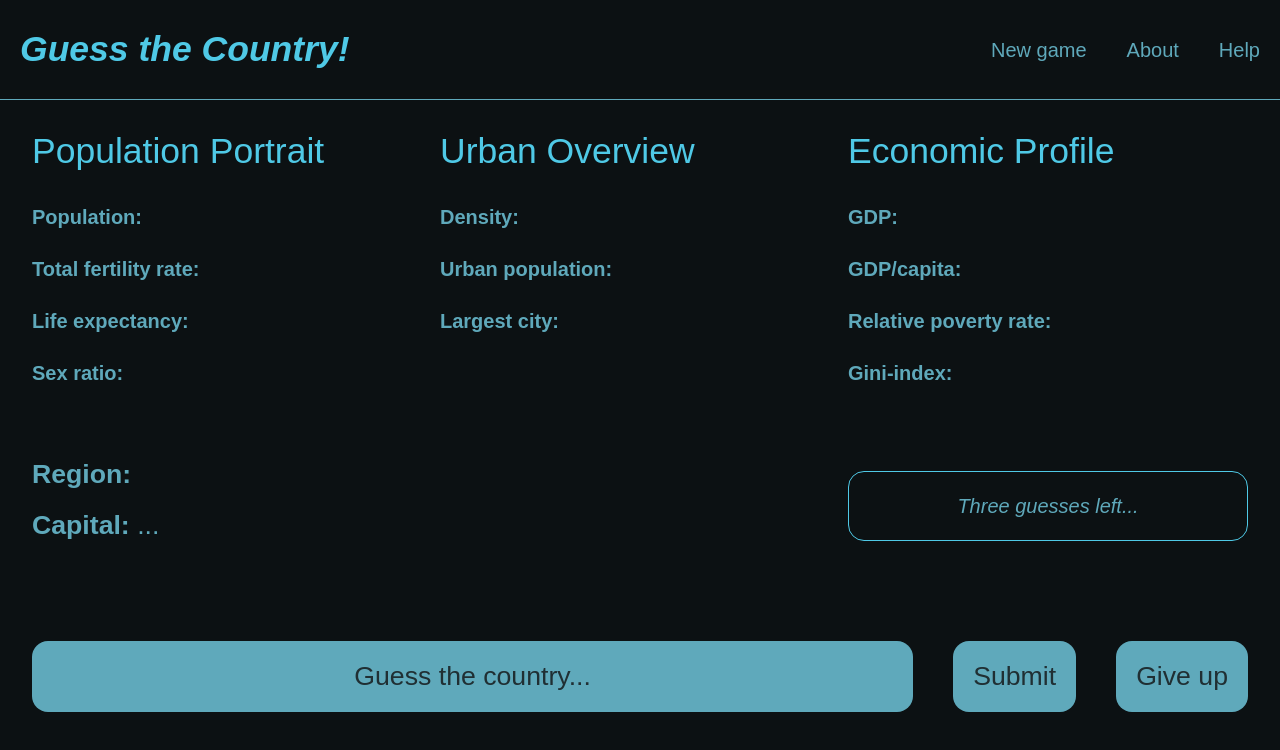
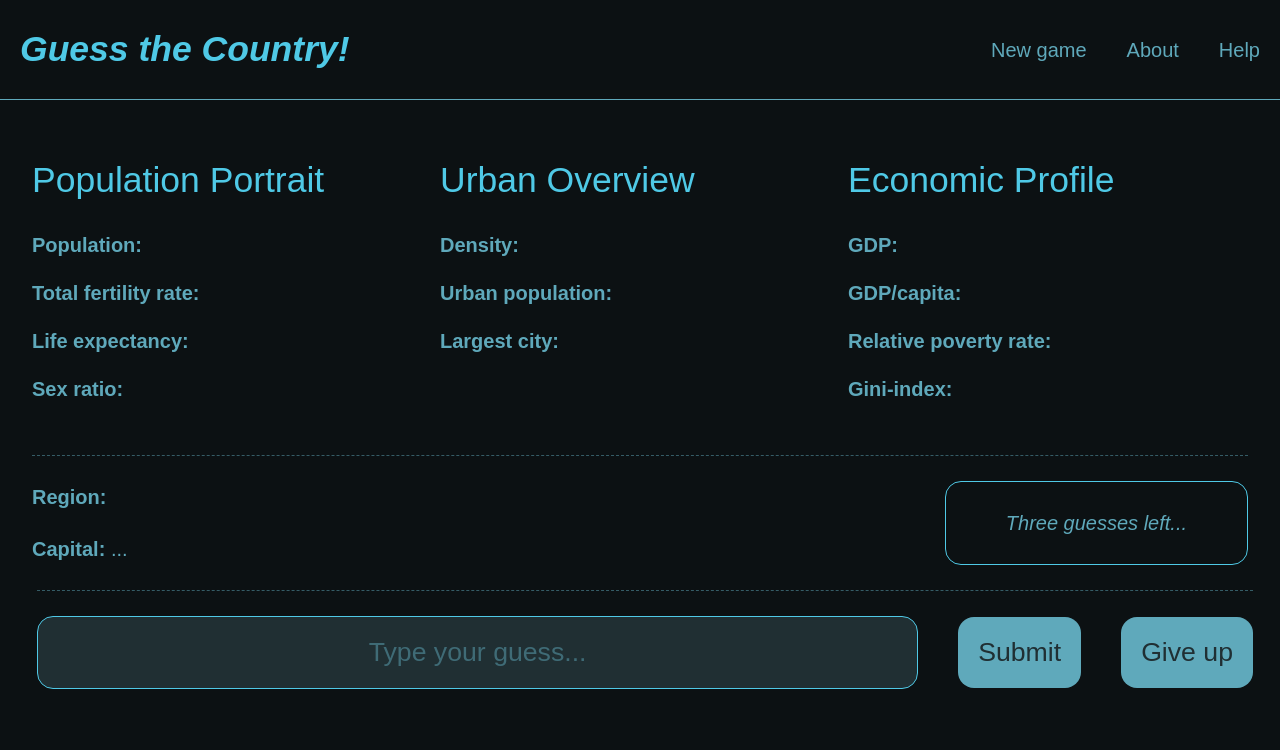
Before and after one commit to NilsOskarGabrielLindstrom/Slutprojekt, a plain HTML site: page index.html in a window 1280 px wide. Drawn offline with Linux system fonts and the light colour scheme; no server answers.

Commit message:
some style changes and bug fixes

```diff
--- a/index.html
+++ b/index.html
@@ -137,7 +137,7 @@
         </div>
 
         <div class="guess">
-            <input type="text" list="country" class="guess__input" id="input" name="country" autocomplete="off" placeholder="Guess the country...">
+            <input type="text" list="country" class="guess__input" id="input" name="country" autocomplete="off" placeholder="Type your guess...">
             <datalist id="country" class="guess__list"></datalist>
             <input type="submit" class="guess__submit" value="Submit"></input>
             <button class="guess__give-up">Give up</button>
--- a/quiz.js
+++ b/quiz.js
@@ -55,9 +55,13 @@ const generateCountryData = () => {
         countryList = validCountries.map(country => country.country.value)
 
         // Pick country at random
-        const randomIndex = Math.floor(Math.random() * validCountries.length)
-        const randomCountry = validCountries[randomIndex]
-        const countryId = randomCountry.country.id
+        // const randomIndex = Math.floor(Math.random() * validCountries.length)
+        // const randomCountry = validCountries[randomIndex]
+        // const countryId = randomCountry.country.id
+
+        // Explore specific countries
+        const countryId = 'VG'
+        const randomCountry = dataPop[1].find(entry => entry.country.id === countryId)
 
         // Variable with name of selected country.
         const countryName = randomCountry.country.value
@@ -67,6 +71,7 @@ const generateCountryData = () => {
         const dataTfr = await responseTfr.json()
 
         // Find fertility rate for the selected country
+        console.log(dataTfr)
         const fertilityData = dataTfr[1].find(entry => entry.country.id === countryId)
 
         // Fetch data for life expectancy
@@ -152,8 +157,8 @@ const generateCountryData = () => {
 
         if(!fertilityData) {
             fertilityElement.innerText = '-'
-        } else if (fertilityData.value.toFixed(2) == 1) {
-            fertilityElement.innerText = `${Number(fertilityData.value.toFixed(2))} child per woman.`
+        } else if (fertilityData.value.toFixed(2) == 1.00) {
+            fertilityElement.innerText = `1 child per woman.`
         } else {
             fertilityElement.innerText = `${Number(fertilityData.value.toFixed(2))} children per woman.`
         }
@@ -210,6 +215,8 @@ const generateCountryData = () => {
 
         if(urbanData) {
             urbanElement.innerText = `${Number(urbanData.value.toPrecision(3))}% of the population. `
+        } else {
+            urbanElement.innerText = '-'
         }
 
         if (!cityData) {
@@ -232,7 +239,7 @@ const generateCountryData = () => {
             guessCountry(countryName, regionData)
         })
 
-        // Add event listener for "Enter" key
+        // Add event listener for enter key
         inputField.addEventListener('keydown', (event) => {
             if (event.key === 'Enter') {
                 guessCountry(countryName, regionData);
@@ -274,8 +281,19 @@ const generateCountryData = () => {
         } else if (guessCount===1) {
             feedback.innerText = 'Incorrect! Two guesses left.'
         } else if (guessCount===2) {
-            feedback.innerText = `Incorrect! Only one guess left. The capital of this country is ${regionData.capitalCity}`
-            capitalElement.innerText = regionData.capitalCity
+            if(regionData.capitalCity) {
+                feedback.innerText = `Incorrect! Only one guess left. The capital of this country is ${regionData.capitalCity}.`
+            } else {
+                feedback.innerText = `Incorrect! Only one guess left.`
+            }
+
+            if (regionData.capitalCity) {
+                capitalElement.innerText = `${regionData.capitalCity}. `
+            } else {
+                capitalElement.innerText = '-'
+            }
+
+
         } else if (guessCount===3) {
             feedback.innerText = `Incorrect! The correct answer was ${countryName}.`
             resetButton.classList.remove('hidden')
--- a/scss/layout/_layout.scss
+++ b/scss/layout/_layout.scss
@@ -103,9 +103,10 @@ body {
 .data {
     display: flex;
     justify-content: space-between;
+    align-items: start;
     flex-wrap: wrap;
     grid-column: inner;
-
+    margin-bottom: 1.25rem;
 }
 
 .demographic,
@@ -113,22 +114,33 @@ body {
 .geographic {
 
     &-data {
+        display: flex;
+        flex-direction: column;
         max-width: 400px;
         width: 100%;
+        height: 330px;
 
         &__title {
             color: var(--color-primary-light);
             font-size: var(--font-size-3);
             font-weight: 400;
-            margin-top: 1.55rem;
+            margin: 3rem 0 1.5rem 0;
         }
 
         &__content {
             color: var(--color-primary-dark);
             display: flex;
             flex-direction: column;
+            justify-content: flex-start;
+            line-height: 1.4;
             gap: 1rem;
-            line-height: 1.6;
+            margin: 0;
+
+            sup {
+                font-size: 10px;
+                vertical-align: top;
+            }
+
         }
 
         .description {
@@ -141,19 +153,22 @@ body {
 
     grid-column: inner;
     color: var(--color-primary-dark);
-    font-size: var(--font-size-2);
-    margin-top: 2.5rem;
+    font-size: var(--font-size-1);
+    padding-top: 1.25rem;
     gap: 2.5rem;
     display: flex;
     justify-content: space-between;
-    align-items: flex-end;
+    align-items: flex-start;
     flex-wrap: wrap;
+    border-top: 1px dashed var(--color-primary-darker);
 
     .region,
     .capital {
-        margin-top: 1rem;
+        margin-bottom: 1rem;
         max-width: 800px;
         width: 100%;
+        line-height: 1.6;
+
 
         &__description {
             font-weight: 600;
@@ -161,14 +176,13 @@ body {
     }
 
     &__help {
-        max-width: 400px;
-        width: 100%;
+        height: 84px;
         background-color: var(--color-secondary-darker);
         display: flex;
         flex-direction: column;
         align-items: center;
         justify-content: center;
-        padding: 1rem;
+        padding: 1rem 3rem;
         border-radius: 16px;
         border: 1px solid var(--color-primary-light);
         font-style: italic;
@@ -186,28 +200,28 @@ body {
 
 .guess {
     grid-column: inner;
-    margin-top: 5rem;
+    margin: 0.25rem;
+    padding-top: 1.25rem;
     display: flex;
     align-items: center;
     gap: 2rem;
     justify-content: space-between;
     width: 100%;
+    border-top: 1px dashed var(--color-primary-darker);
 
     &__input {
         width: 100%;
         font-size: var(--font-size-2);
-        background-color: var(--color-primary-dark);
-        color: var(--color-secondary-darker);
-        border: none;
+        background-color: var(--color-secondary-dark);
+        color: var(--color-primary-dark);
+        border: 1px solid var(--color-primary-light);
         text-align: center;
         padding: 1rem;
         border-radius: 16px;
 
 
         &::placeholder {
-            color: var(--color-secondary-dark);
-            opacity: 1;
-
+            color: var(--color-primary-darker);
         }
 
         option {
@@ -232,6 +246,7 @@ body {
 
         &.hidden {
             display: none;
+            cursor: none;
         }
 
     }
--- a/scss/utilities/_custom.properties.scss
+++ b/scss/utilities/_custom.properties.scss
@@ -17,6 +17,7 @@
 
     --color-primary-light: #4FC9E6;
     --color-primary-dark: #5FA9BB;
+    --color-primary-darker: rgba(94 168 186 / 50%);
 
     --color-secondary-light: #2F393C;
     --color-secondary-dark: #202F33;
```
Also changed, not shown: style.css, 1 other file.
